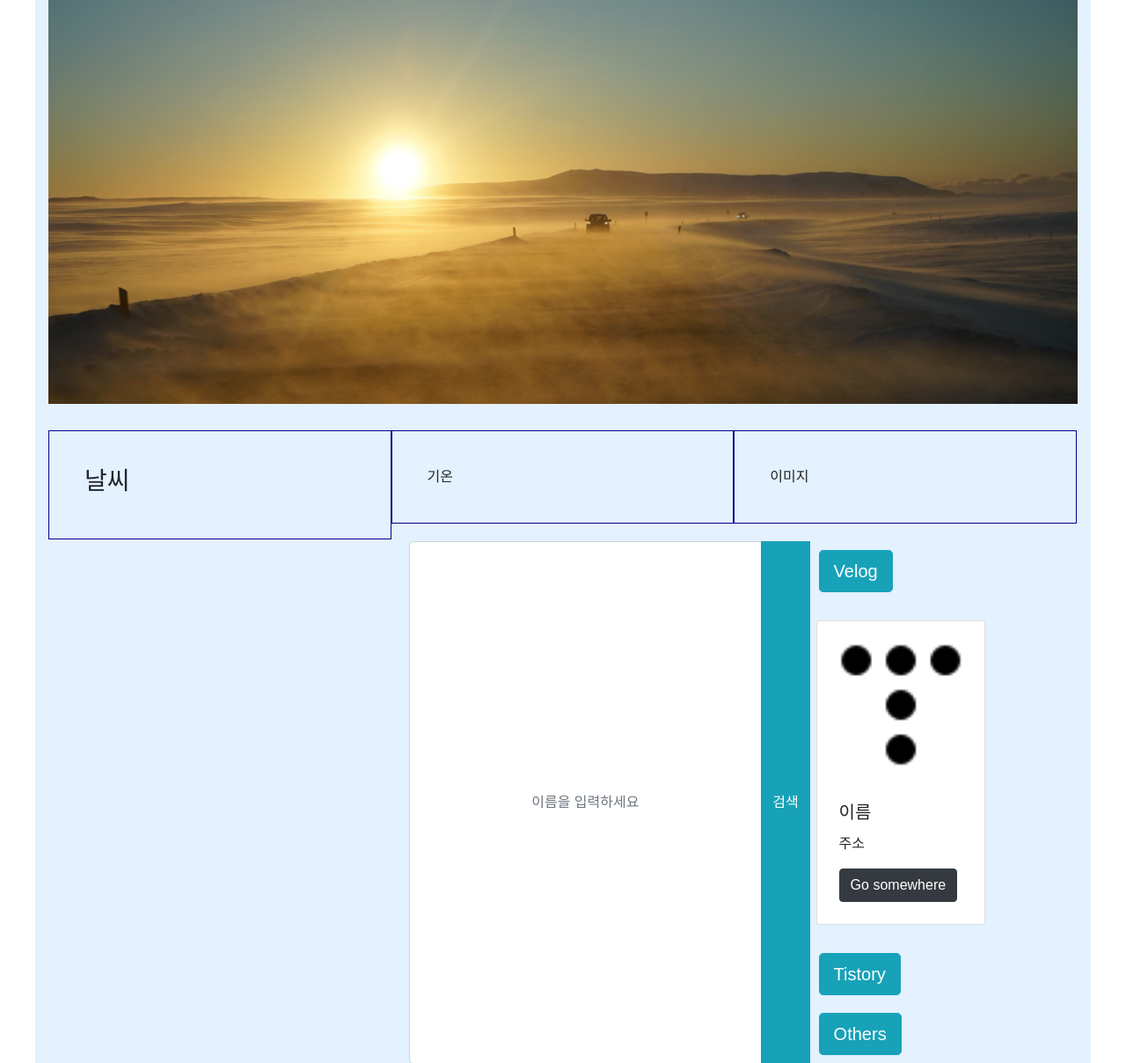
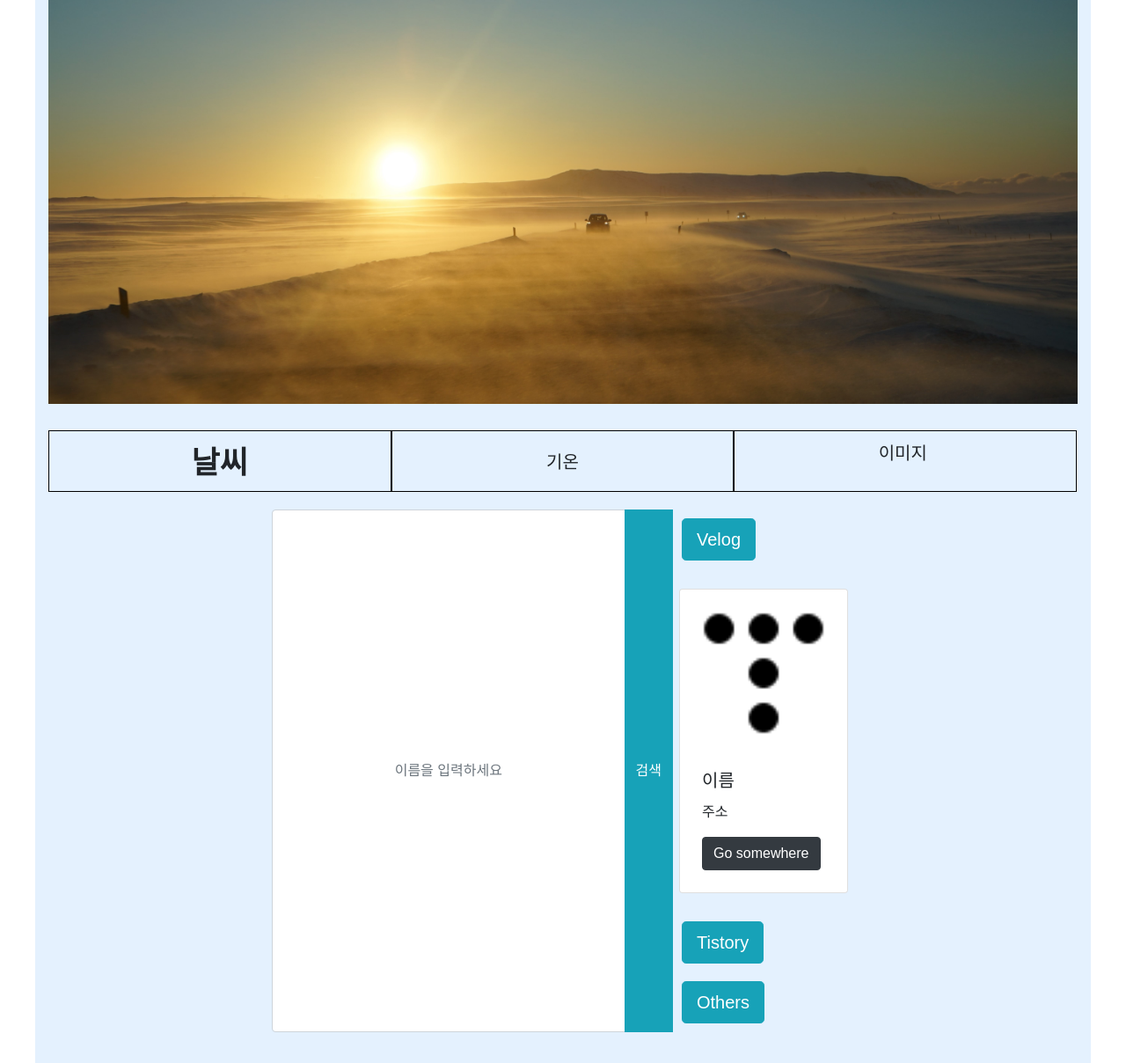
Before and after one commit to Ohjinn/TIL_Collection_project, a Flask app: page / in a window 1280 px wide. Shown: the part 16-1224 px from the top of the page at 88% size. Run offline with Flask 2, Linux system fonts and the light colour scheme; some libraries are stand-ins or nearby versions; some web fonts are replaced.

Commit message:
웨더 파트 수정

```diff
--- a/static/Til.css
+++ b/static/Til.css
@@ -26,10 +26,17 @@
 }
 
 .weather {
-    border: 1px solid darkblue;
+    text-align: center;
+    margin: 30px 0px 20px 0px;
+    font-size: 20px;
+}
+
+.weather_title, .weather_temp, .weather_img {
+    border: 1px solid black;
     float: left;
     width: 33.3%;
-    padding: 40px
+    height: 70px;
+    padding-top: 10px;
 }
 
 .searchbar {
--- a/static/Til.js
+++ b/static/Til.js
@@ -1,4 +1,3 @@
-
 // $(document).ready(function () {
 //     getBaseCardsInfo();
 // });
@@ -30,19 +29,18 @@
 // function reset() {
 //     location.reload();
 // }
-=======
 $(document).ready(function () {
     showLocation();
     getBaseCardsInfo();
 });
 
 
-function getBaseCardsInfo(){
+function getBaseCardsInfo() {
     $.ajax({
-        type : "GET",
-        url : "recentCrawling",
-        data : {},
-        success: function (response){
+        type: "GET",
+        url: "recentCrawling",
+        data: {},
+        success: function (response) {
         }
     })
 }
@@ -58,9 +56,29 @@
     $.ajax(weatherUrl, options).then((response) => {
         console.log(response)
         let icon = response.weather[0].icon
-        let iconUrl = "http://openweathermap.org/img/wn/" + icon + "@2x.png"
+        let iconUrl = "http://openweathermap.org/img/wn/" + icon + ".png"
         let img = document.querySelector("#wicon")
         img.src = iconUrl
+        let w_icon_id = icon[0]+icon[1];
+        if (w_icon_id == '01') {
+            $("#weather_comment").text("맑은 하늘이네요! 코딩공부하기 좋은 날~♡");
+        } else if (w_icon_id == '02') {
+            $("#weather_comment").text("약간 구름낀 날씨네요! 코딩공부하기 좋은 날~♡");
+        } else if (w_icon_id == '03') {
+            $("#weather_comment").text("구름이 조금 더 꼈지만 코딩 공부하기 좋은 날씨네요!");
+        } else if (w_icon_id == '04') {
+            $("#weather_comment").text("구름이 좀 끼고 우중충하니까 코딩공부하기 좋은 날~♡");
+        } else if (w_icon_id == '09') {
+            $("#weather_comment").text("소나기가 내리는 지금은 코딩공부하기 좋은 날~♡");
+        } else if (w_icon_id == '10') {
+            $("#weather_comment").text("비가 와요! 코딩공부하기 좋은 날~♡");
+        } else if (w_icon_id == '11') {
+            $("#weather_comment").text("천둥 번개가 치는 지금은?! 코딩공부하기 좋은 날~♡");
+        } else if (w_icon_id == '13') {
+            $("#weather_comment").text("눈이 와요~! 코딩공부하기 좋은 날~♡");
+        } else
+            $("#weather_comment").text("안개가 낀 날씨도 역시! 코딩공부하기 좋은 날~♡");
+
         $("#tempr").text(parseInt(response.main.temp - 273) + '˚'); // 현재 온도
     }).catch((error) => {
         console.log(error)
@@ -97,7 +115,7 @@
     }
 })
 
-function makeCard(cardInfo){
+function makeCard(cardInfo) {
     let tempHtml = `<div class="card hotboxs">
                         <img class="card-img-top card-rows" src="../static/tistoryImage.ico" alt="Card image cap">
                         <div class="card-body">
--- a/templates/index.html
+++ b/templates/index.html
@@ -39,11 +39,13 @@
     <div class="banner" onclick="window.location.href = '/'">
     </div>
     <!--날씨 배너-->
-    <div style="margin: 30px 0px 20px 0px">
-        <div class="weather"><h3>날씨</h3></div>
-        <div class="weather" id = "weather">기온<span class="tempr" id="tempr"></span></div>
-        <div class="weather">이미지<img class="wicon" id="wicon" src=""></div>
+    <div class="weather">
+        <div class="weather_title"><p style="font-weight: bold; font-size: 35px">날씨 </p></div>
+        <div class="weather_temp" style="padding-top: 20px">기온 <span class="tempr" id="tempr"></span></div>
+        <div class="weather_img">이미지 <img class="wicon" id="wicon" src=""></div>
     </div>
+    <div id="weather_comment" style="font-size: 35pt; text-align: center"></div>
+
     <!--검색-->
     <div class="input-group mb-3 searchbar">
         <input type="text" class="form-control" placeholder="이름을 입력하세요" style="text-align: center;">
```
